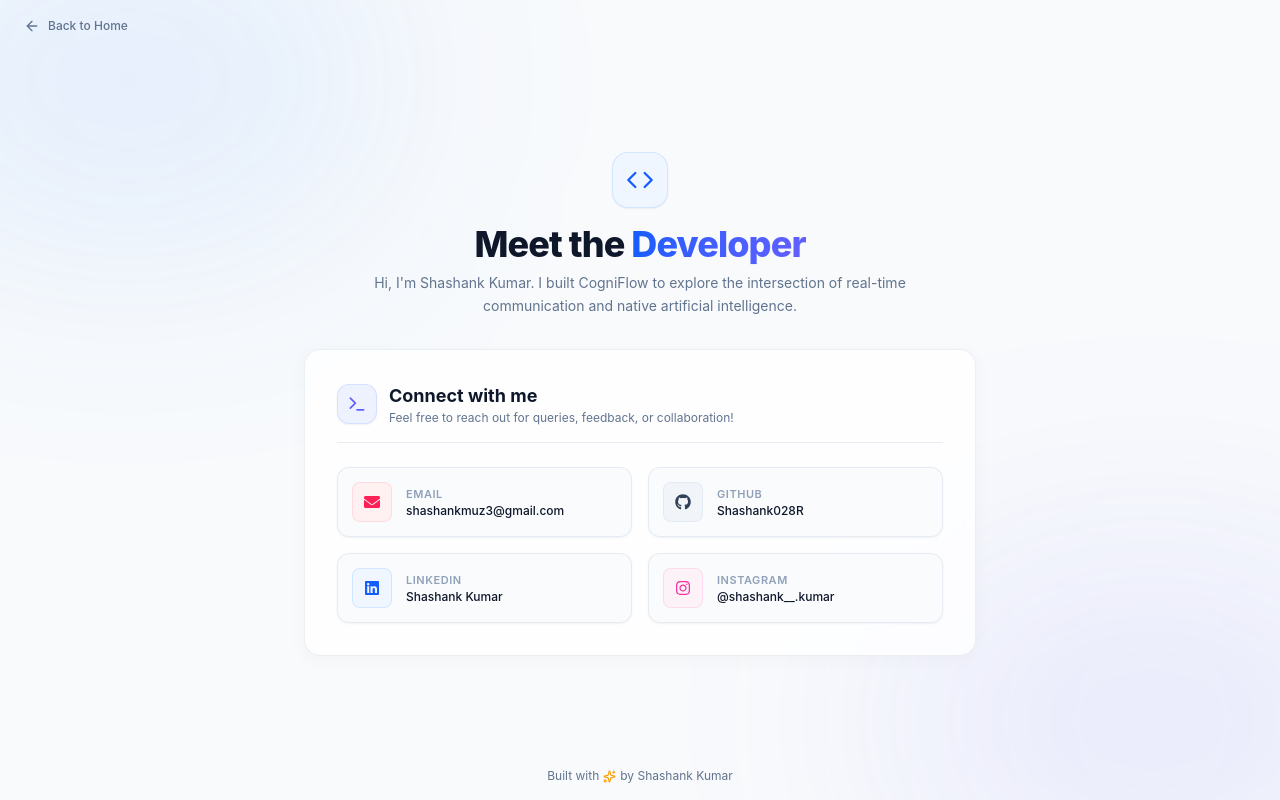
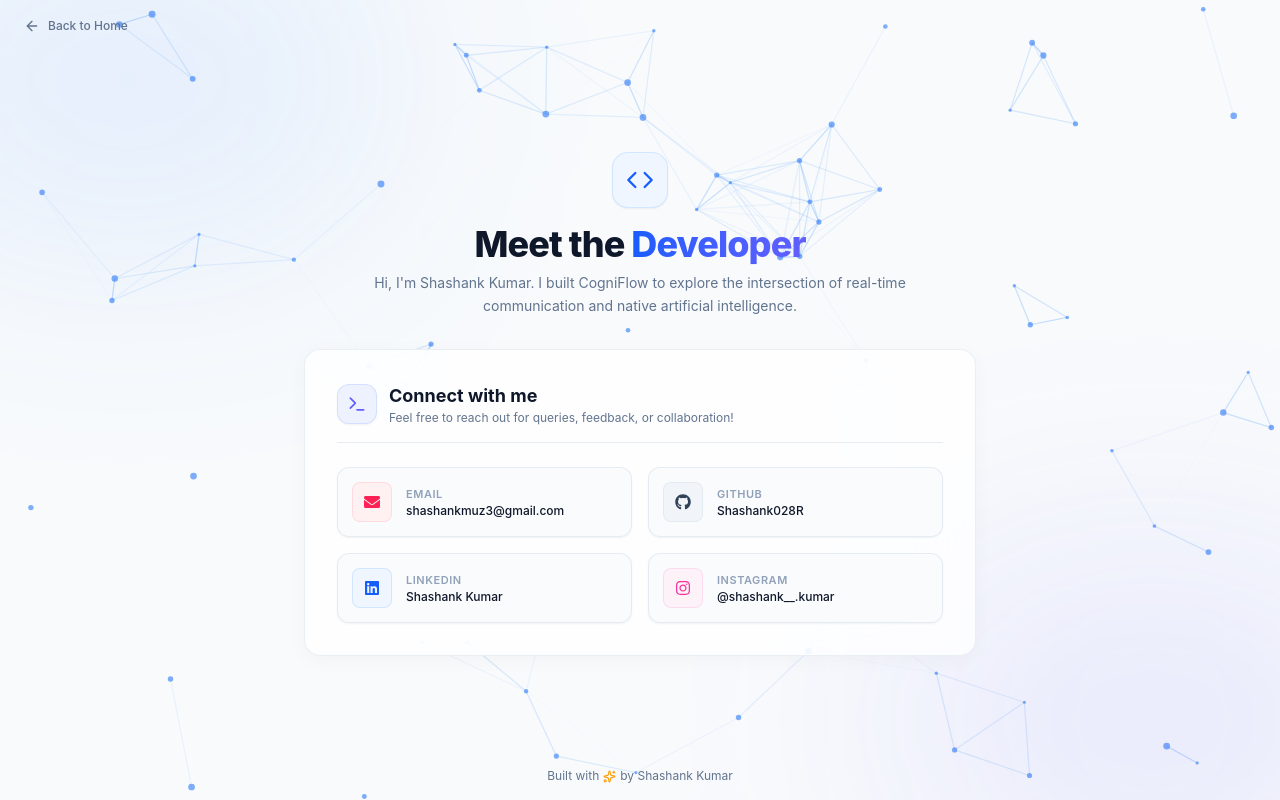
Before and after one commit to Shashank028R/CogniFlow, a React (Vite) app in the folder client/: page /about in a window 1280 px wide. Built offline with nearby package versions, Linux system fonts and the light colour scheme.

Commit message:
feat: render particle effect in background across all pages (home, auth, chat, profile) behind content

```diff
--- a/client/src/App.jsx
+++ b/client/src/App.jsx
@@ -8,6 +8,7 @@ import HomePage from "./pages/HomePage";
 import AboutPage from "./pages/AboutPage";
 import ProtectedRoute from "./components/auth/ProtectedRoute";
 import ProfilePage from "./pages/ProfilePage";
+import ParticleBackground from "./components/ui/ParticleBackground";
 
 function App() {
   const [isDarkMode, setIsDarkMode] = useState(() => {
@@ -28,7 +29,8 @@ function App() {
   const toggleTheme = () => setIsDarkMode(!isDarkMode);
 
   return (
-    <div className="bg-[var(--bg)] min-h-screen relative z-0 transition-colors duration-500">
+    <div className="bg-[var(--bg)] min-h-screen relative overflow-hidden transition-colors duration-500">
+      <ParticleBackground />
 
       <Toaster
         position="top-right"
@@ -54,6 +56,7 @@ function App() {
         }}
       />
 
+      <div className="relative z-10 min-h-screen">
         <Routes>
           <Route path="/" element={<HomePage />} />
           <Route path="/about" element={<AboutPage />} />
@@ -77,6 +80,7 @@ function App() {
           />
         </Routes>
       </div>
+    </div>
   );
 }
 
--- a/client/src/components/ui/ParticleBackground.jsx
+++ b/client/src/components/ui/ParticleBackground.jsx
@@ -30,9 +30,13 @@ const ParticleBackground = () => {
     <div className="fixed inset-0 pointer-events-none z-0 overflow-hidden">
       <Particles
         key={particleColor}
-        id="tsparticles-home"
+        id="tsparticles-bg"
         init={particlesInit}
         options={{
+          fullScreen: {
+            enable: true,
+            zIndex: 0,
+          },
           background: {
             color: {
               value: "transparent",
--- a/client/src/index.css
+++ b/client/src/index.css
@@ -21,6 +21,17 @@
   --text: #f1f5f9;
   --shadow-light: rgba(255, 255, 255, 0.03);
   --shadow-dark: rgba(0, 0, 0, 0.25);
+}
+
+body {
+  background-color: var(--bg);
+  color: var(--text);
+  overflow-x: hidden;
+}
+
+#tsparticles-bg,
+#tsparticles-bg canvas {
+  pointer-events: none !important;
 }
 
 @keyframes fadeIn {
--- a/client/src/pages/AboutPage.jsx
+++ b/client/src/pages/AboutPage.jsx
@@ -6,7 +6,7 @@ import Card from "../components/ui/Card";
 
 const AboutPage = () => {
   return (
-    <div className="min-h-screen font-sans text-[var(--text)] relative z-10 overflow-hidden bg-[var(--bg)] flex flex-col">
+    <div className="min-h-screen font-sans text-[var(--text)] relative z-10 overflow-hidden bg-transparent flex flex-col">
 
       {/* Decorative background elements */}
       <div className="fixed top-[-10%] left-[-10%] w-[40%] h-[40%] bg-blue-500/10 rounded-full blur-[120px] pointer-events-none"></div>
--- a/client/src/pages/HomePage.jsx
+++ b/client/src/pages/HomePage.jsx
@@ -2,14 +2,12 @@ import { useNavigate, Link } from "react-router-dom";
 import Button from "../components/ui/Button";
 import Card from "../components/ui/Card";
 import { MessageSquare, Zap, Eye, CheckCheck, CloudUpload, Key, Image as ImageIcon, X, FileText } from "lucide-react";
-import ParticleBackground from "../components/ui/ParticleBackground";
 
 const HomePage = () => {
   const navigate = useNavigate();
 
   return (
-    <div className="min-h-screen bg-[var(--bg)] text-[var(--text)] transition-colors duration-300 relative selection:bg-blue-500 selection:text-white">
-      <ParticleBackground />
+    <div className="min-h-screen bg-transparent text-[var(--text)] transition-colors duration-300 relative selection:bg-blue-500 selection:text-white">
 
       {/* Navbar */}
       <nav className="container mx-auto px-6 py-4 flex justify-between items-center relative z-20 border-b border-slate-200/60 dark:border-slate-800/60 backdrop-blur-md bg-[var(--bg)]/70 sticky top-0">
```
Lines whose indentation alone changed are shown as unchanged.
